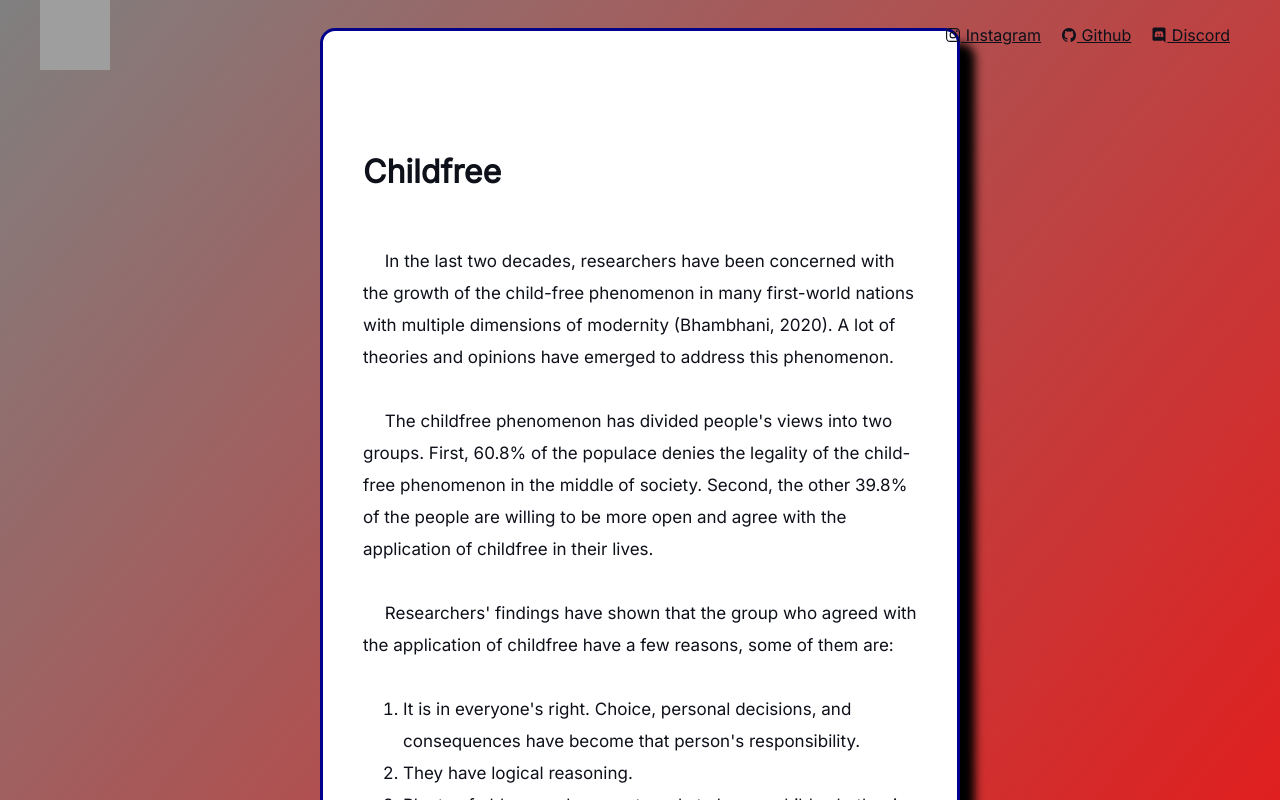
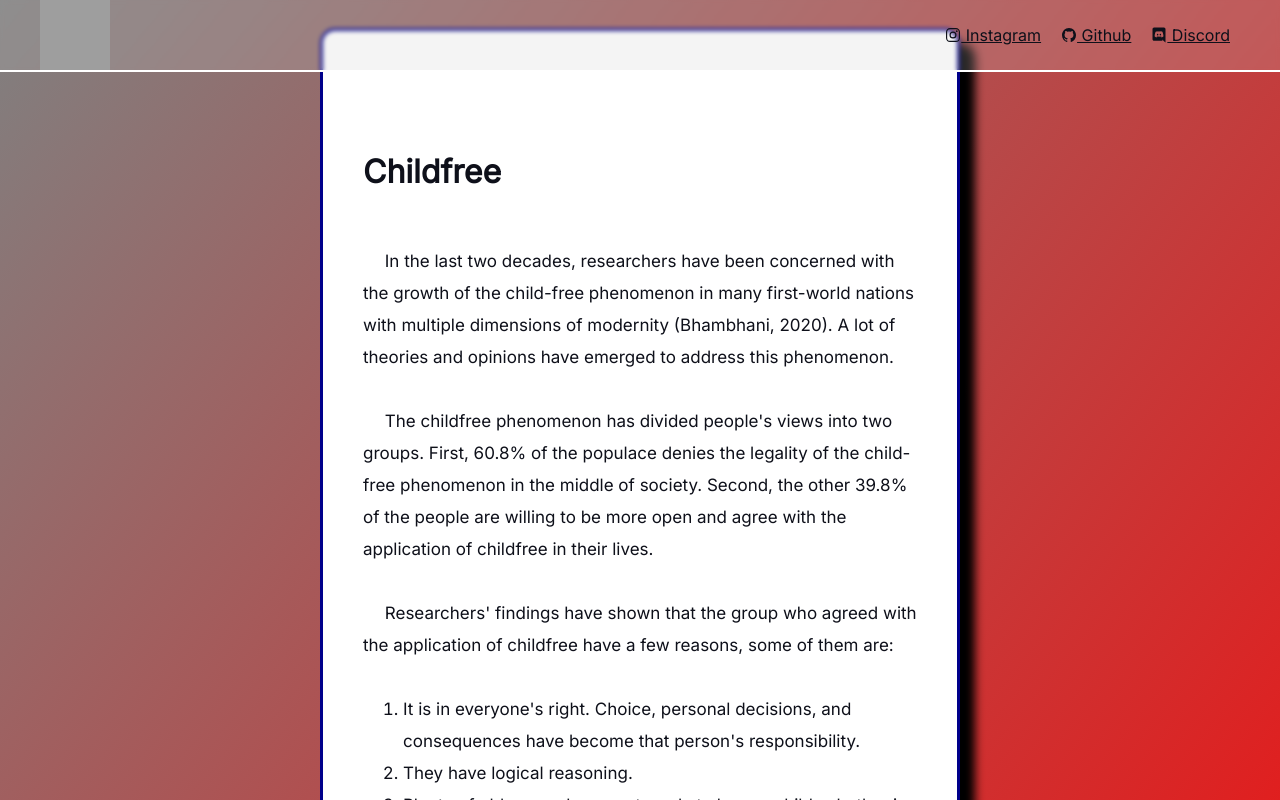
Before and after one commit to Raehan-Ramadhan/webdev-journey-web, a Next.js app: page /blogs in a window 1280 px wide. Shown: the top 800 px of the page. Built offline with nearby package versions, Linux system fonts and the light colour scheme; grey boxes are pictures that could not be loaded.

Commit message:
added border and backdrop-filter to navigation css

```diff
--- a/src/app/components/navigation.css
+++ b/src/app/components/navigation.css
@@ -9,6 +9,10 @@
 	align-items: center;
 	justify-content: space-between;
 	padding: 0 40px;
+	border-bottom: 2px solid white;
+	background-color: rgb(200, 200, 200, 0.2);
+	backdrop-filter: blur(2px);
+	z-index: 200;
 }
 
 .nav {
```
